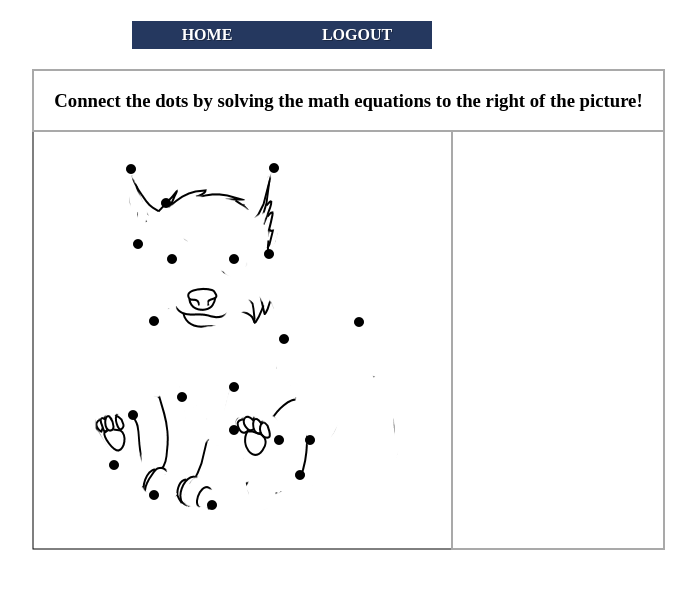
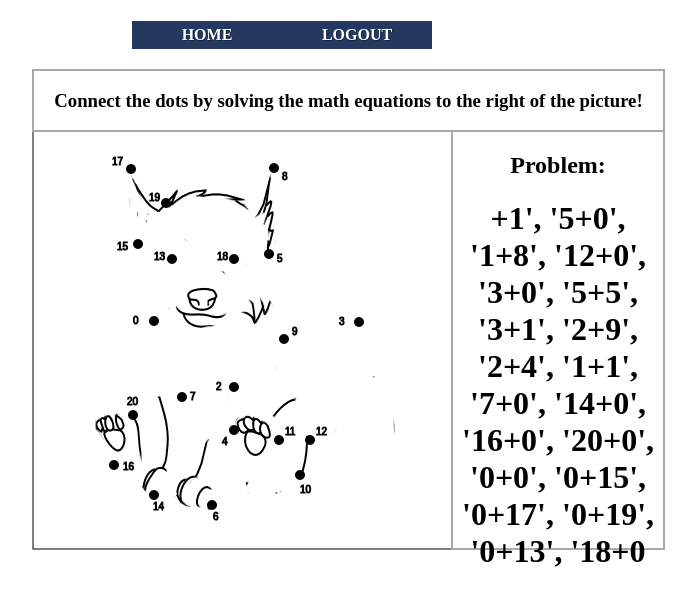
Before and after one commit to alleyazahri/SoftEng, a Django app: page /student/game1 in a window 1280 px wide. Shown: the part 45-651 px from the top of the page, without its empty margins (108-804 px from the left). Run offline with Django 3.2, Linux system fonts and the light colour scheme; a user stored in the database is signed in; data comes from the database, SQL or seed files in the repository; both versions use the stored data as it was after the commit; some libraries are stand-ins or nearby versions.

Commit message:
Connected Database to Game
HUZZAH! Okay the game now has all the answers and questions from the
database in it and correctly tied.

```diff
--- a/static/game.js
+++ b/static/game.js
@@ -61,23 +61,55 @@
 window.addEventListener("mousedown", getPosition(event)); //allows the person to 'click' the canvas
 $(image).load(function(){ //makes sure the image is loaded before drawing it onto the canvas.
     canvas.drawImage(image,(canvasWidth/2)-(image.width/2),(canvasHeight/2)-(image.height/2)+10);
+    //canvas.drawImage(im,(canvasWidth/2)-(im.width/2),(canvasHeight/2)-(im.height/2)+10);
 });
 
-//var answers = [];
-//var questions = [];
-//alert(ans + "\n" + probs);
+var answers = document.getElementById("answers").value;
+var problems = document.getElementById("questions").value;
+//Parse through answers and problems so we have an array of just answers and an array of problems, not a string of mumbojumbo
+answers = answers.slice(1,answers.length-1);
+answers = answers.split(", ");
+problems = problems.slice(3,problems.length-2);
+problems = problems.split("', u'");
 
+problemBlock.innerHTML = "<h1>" + problems[0] + "</h1>";
+
+//Placing answers onto the canvas
+canvas.strokeText(answers[0],250,50); //point 1
+canvas.strokeText(answers[1],245,132); //point 2
+canvas.strokeText(answers[2],260,205); //point 3
+canvas.strokeText(answers[3],284,305); //point 4
+canvas.strokeText(answers[4],307,195); //point 5
+canvas.strokeText(answers[5],268,363); //point 6
+canvas.strokeText(answers[6],190,315); //point 7
+canvas.strokeText(answers[7],253,305); //point 8
+canvas.strokeText(answers[8],181,390); //point 9
+canvas.strokeText(answers[9],184,260); //point 10
+canvas.strokeText(answers[10],158,270); //point 11
+canvas.strokeText(answers[11],121,380); //point 12
+canvas.strokeText(answers[12],91,340); //point 13
+canvas.strokeText(answers[13],95,275); //point 14
+canvas.strokeText(answers[14],101,194); //point 15
+canvas.strokeText(answers[15],85,120); //point 16
+canvas.strokeText(answers[16],80,35); //point 17
+canvas.strokeText(answers[17],117,71); //point 18
+canvas.strokeText(answers[18],122,130); //point 19
+canvas.strokeText(answers[19],185,130); //point 19
+
+var score = 100; //the following function will subtract from the score if a student gets the wrong answer.
 function getPosition(event){
     if(event != undefined) {
         var x = event.x+30; //please ignore the constants on x and y - I just had to use them since I had already created my buttons.
         var y = event.y-177;
 
-        //alert(ans + ", " + probs); //have been using this to make button areas and for troubleshooting
+        //alert(x + ", " + y); //have been using this to make button areas and for troubleshooting
+        //alert(answers + "\n" + problems); //also used for problem solving - database stuff!
         if (pos == 0){
             if(x >= 407 && x <= 418 && y >= 31 && y <= 43) { //point 1
                 canvas.drawImage(img1, (canvasWidth / 2) - (image.width / 2), (canvasHeight / 2) - (image.height / 2) + 10);
                 pos = pos+1;
                 tryAgainBlock.innerHTML = "";
+                problemBlock.innerHTML = "<h1>" + problems[pos] + "</h1>";
             }
             else if (x >= 404 && x <= 414 && y >= 119 && y <= 129){ //point 2
                 tryAgainBlock.innerHTML = "<h2>Try Again</h2>";
@@ -145,6 +177,7 @@
                 canvas.drawImage(img2, (canvasWidth / 2) - (image.width / 2), (canvasHeight / 2) - (image.height / 2) + 10);
                 pos = pos+1;
                 tryAgainBlock.innerHTML = "";
+                problemBlock.innerHTML = "<h1>" + problems[pos] + "</h1>";
             }
             else if (x >= 419 && x <= 429 && y >= 203 && y <= 214){ //point 3
                 tryAgainBlock.innerHTML = "<h2>Try Again</h2>";
@@ -212,6 +245,7 @@
                 canvas.drawImage(img3, (canvasWidth / 2) - (image.width / 2), (canvasHeight / 2) - (image.height / 2) + 10);
                 pos = pos+1;
                 tryAgainBlock.innerHTML = "";
+                problemBlock.innerHTML = "<h1>" + problems[pos] + "</h1>";
             }
             else if (x >= 445 && x <= 455 && y >= 304 && y <= 315){ //point 4
                 tryAgainBlock.innerHTML = "<h2>Try Again</h2>";
@@ -279,6 +313,7 @@
                 canvas.drawImage(img4, (canvasWidth / 2) - (image.width / 2), (canvasHeight / 2) - (image.height / 2) + 10);
                 pos = pos+1;
                 tryAgainBlock.innerHTML = "";
+                problemBlock.innerHTML = "<h1>" + problems[pos] + "</h1>";
             }
             else if (x >= 494 && x <= 504 && y >= 186 && y <= 196){ //point 5
                 tryAgainBlock.innerHTML = "<h2>Try Again</h2>";
@@ -346,6 +381,7 @@
                 canvas.drawImage(img5, (canvasWidth / 2) - (image.width / 2), (canvasHeight / 2) - (image.height / 2) + 10);
                 pos = pos+1;
                 tryAgainBlock.innerHTML = "";
+                problemBlock.innerHTML = "<h1>" + problems[pos] + "</h1>";
             }
             else if (x >= 434 && x <= 444 && y >= 339 && y <= 349){ //point 6
                 tryAgainBlock.innerHTML = "<h2>Try Again</h2>";
@@ -413,6 +449,7 @@
                 canvas.drawImage(img6, (canvasWidth / 2) - (image.width / 2), (canvasHeight / 2) - (image.height / 2) + 10);
                 pos = pos+1;
                 tryAgainBlock.innerHTML = "";
+                problemBlock.innerHTML = "<h1>" + problems[pos] + "</h1>";
             }
             else if (x >= 369 && x <= 379 && y >= 295 && y <= 305){ //point 7
                 tryAgainBlock.innerHTML = "<h2>Try Again</h2>";
@@ -480,6 +517,7 @@
                 canvas.drawImage(img7, (canvasWidth / 2) - (image.width / 2), (canvasHeight / 2) - (image.height / 2) + 10);
                 pos = pos+1;
                 tryAgainBlock.innerHTML = "";
+                problemBlock.innerHTML = "<h1>" + problems[pos] + "</h1>";
             }
             else if (x >= 414 && x <= 424 && y >= 304 && y <= 314){ //point 8
                 tryAgainBlock.innerHTML = "<h2>Try Again</h2>";
@@ -547,6 +585,7 @@
                 canvas.drawImage(img8, (canvasWidth / 2) - (image.width / 2), (canvasHeight / 2) - (image.height / 2) + 10);
                 pos = pos+1;
                 tryAgainBlock.innerHTML = "";
+                problemBlock.innerHTML = "<h1>" + problems[pos] + "</h1>";
             }
             else if (x >= 347 && x <= 357 && y >= 369 && y <= 379){ //point 9
                 tryAgainBlock.innerHTML = "<h2>Try Again</h2>";
@@ -614,6 +653,7 @@
                 canvas.drawImage(img9, (canvasWidth / 2) - (image.width / 2), (canvasHeight / 2) - (image.height / 2) + 10);
                 pos = pos+1;
                 tryAgainBlock.innerHTML = "";
+                problemBlock.innerHTML = "<h1>" + problems[pos] + "</h1>";
             }
             else if (x >= 369 && x <= 379 && y >= 252 && y <= 262){ //point 10
                 tryAgainBlock.innerHTML = "<h2>Try Again</h2>";
@@ -681,6 +721,7 @@
                 canvas.drawImage(img10, (canvasWidth / 2) - (image.width / 2), (canvasHeight / 2) - (image.height / 2) + 10);
                 pos = pos+1;
                 tryAgainBlock.innerHTML = "";
+                problemBlock.innerHTML = "<h1>" + problems[pos] + "</h1>";
             }
             else if (x >= 316 && x <= 326 && y >= 261 && y <= 271){ //point 11
                 tryAgainBlock.innerHTML = "<h2>Try Again</h2>";
@@ -748,6 +789,7 @@
                 canvas.drawImage(img11, (canvasWidth / 2) - (image.width / 2), (canvasHeight / 2) - (image.height / 2) + 10);
                 pos = pos+1;
                 tryAgainBlock.innerHTML = "";
+                problemBlock.innerHTML = "<h1>" + problems[pos] + "</h1>";
             }
             else if (x >= 289 && x <= 299 && y >= 360 && y <= 370){ //point 12
                 tryAgainBlock.innerHTML = "<h2>Try Again</h2>";
@@ -815,6 +857,7 @@
                 canvas.drawImage(img12, (canvasWidth / 2) - (image.width / 2), (canvasHeight / 2) - (image.height / 2) + 10);
                 pos = pos+1;
                 tryAgainBlock.innerHTML = "";
+                problemBlock.innerHTML = "<h1>" + problems[pos] + "</h1>";
             }
             else if (x >= 249 && x <= 259 && y >= 329 && y <= 339){ //point 13
                 tryAgainBlock.innerHTML = "<h2>Try Again</h2>";
@@ -882,6 +925,7 @@
                 canvas.drawImage(img13, (canvasWidth / 2) - (image.width / 2), (canvasHeight / 2) - (image.height / 2) + 10);
                 pos = pos+1;
                 tryAgainBlock.innerHTML = "";
+                problemBlock.innerHTML = "<h1>" + problems[pos] + "</h1>";
             }
             else if (x >= 267 && x <= 277 && y >= 280 && y <= 290){ //point 14
                 tryAgainBlock.innerHTML = "<h2>Try Again</h2>";
@@ -949,6 +993,7 @@
                 canvas.drawImage(img14, (canvasWidth / 2) - (image.width / 2), (canvasHeight / 2) - (image.height / 2) + 10);
                 pos = pos+1;
                 tryAgainBlock.innerHTML = "";
+                problemBlock.innerHTML = "<h1>" + problems[pos] + "</h1>";
             }
             else if (x >= 288 && x <= 298 && y >= 186 && y <= 196){ //point 15
                 tryAgainBlock.innerHTML = "<h2>Try Again</h2>";
@@ -1016,6 +1061,7 @@
                 canvas.drawImage(img15, (canvasWidth / 2) - (image.width / 2), (canvasHeight / 2) - (image.height / 2) + 10);
                 pos = pos+1;
                 tryAgainBlock.innerHTML = "";
+                problemBlock.innerHTML = "<h1>" + problems[pos] + "</h1>";
             }
             else if (x >= 273 && x <= 283 && y >= 108 && y <= 118){ //point 16
                 tryAgainBlock.innerHTML = "<h2>Try Again</h2>";
@@ -1083,6 +1129,7 @@
                 canvas.drawImage(img16, (canvasWidth / 2) - (image.width / 2), (canvasHeight / 2) - (image.height / 2) + 10);
                 pos = pos+1;
                 tryAgainBlock.innerHTML = "";
+                problemBlock.innerHTML = "<h1>" + problems[pos] + "</h1>";
             }
             else if (x >= 266 && x <= 276 && y >= 33 && y <= 43){ //point 17
                 tryAgainBlock.innerHTML = "<h2>Try Again</h2>";
@@ -1150,6 +1197,7 @@
                 canvas.drawImage(img17, (canvasWidth / 2) - (image.width / 2), (canvasHeight / 2) - (image.height / 2) + 10);
                 pos = pos+1;
                 tryAgainBlock.innerHTML = "";
+                problemBlock.innerHTML = "<h1>" + problems[pos] + "</h1>";
             }
             else if (x >= 301 && x <= 311 && y >= 67 && y <= 77){ //point 18
                 tryAgainBlock.innerHTML = "<h2>Try Again</h2>";
@@ -1217,6 +1265,7 @@
                 canvas.drawImage(img18, (canvasWidth / 2) - (image.width / 2), (canvasHeight / 2) - (image.height / 2) + 10);
                 pos = pos+1;
                 tryAgainBlock.innerHTML = "";
+                problemBlock.innerHTML = "<h1>" + problems[pos] + "</h1>";
             }
             else if (x >= 307 && x <= 317 && y >= 123 && y <= 133){ //point 19
                 tryAgainBlock.innerHTML = "<h2>Try Again</h2>";
@@ -1284,6 +1333,7 @@
                 canvas.drawImage(img19, (canvasWidth / 2) - (image.width / 2), (canvasHeight / 2) - (image.height / 2) + 10);
                 pos = pos+1;
                 tryAgainBlock.innerHTML = "";
+                problemBlock.innerHTML = "<h1>" + problems[pos] + "</h1>";
             }
             else if (x >= 369 && x <= 379 && y >= 123 && y <= 133){ //point 20
                 tryAgainBlock.innerHTML = "<h2>Try Again</h2>";
@@ -1351,6 +1401,7 @@
                 canvas.drawImage(img20, (canvasWidth / 2) - (image.width / 2), (canvasHeight / 2) - (image.height / 2) + 10);
                 pos = pos+1;
                 tryAgainBlock.innerHTML = "<h1>Great Work!</h1>";
+                problemBlock.innerHTML = "<h1>" + problems[pos] + "</h1>";
             }
             else if(x >= 407 && x <= 418 && y >= 31 && y <= 43) { //point 1
                 tryAgainBlock.innerHTML = "<h2>Try Again</h2>";
--- a/student/templates/student/game1.html
+++ b/student/templates/student/game1.html
@@ -14,15 +14,20 @@
         <h3>Connect the dots by solving the math equations to the right of the picture!</h3>
     </div>
     <div id ="probBlock" style="position:fixed; left:559px; top:175px; width:210px; height:416px; border: 2px solid darkgray" align="center">
+        <h2>Problem:</h2>
         <div id = "problems"></div>
         <div id = "tryAgain"></div>
     </div>
+    <input type="hidden" id="answers" value="{{ answerSet }}">
+    <input type="hidden" id="questions" value="{{ problemSet }}">
     <script src="{% static 'jquery-2.1.3.min.js' %}" type="text/javascript"></script>
-    <script type="text/javascript">
-        var ans = {{ answerSet }};
-        var probs = {{ problemSet }};
-        alert(probs);
-    </script>
+    <!--<script type="text/javascript">-->
+        <!--var ans = {{ answerSet }};-->
+        <!--var probs = [];-->
+        <!--probs[0]= "{{ prob1 }}";-->
+        <!--probs[1]= "{{ prob2 }}";-->
+        <!--alert(probs);-->
+    <!--</script>-->
     <script src="{% static 'game.js' %}" type="text/javascript"></script>
 
 
--- a/student/views.py
+++ b/student/views.py
@@ -77,11 +77,11 @@
 def game1(request):
     total = Problem.objects.aggregate(Max('pk'))
     total = total.get('pk__max')
-    problems = None;
+    problems = [];
     answers = []
     count = 0
 
-    while count<2:
+    while count<20:
         rand = random.randint(1,total)
         try:
             rand = Problem.objects.get(pk=rand)
@@ -90,7 +90,7 @@
         if type(rand) is not int and rand.level == 1:
             if rand.answer not in answers:
 
-                problems = rand.problem
+                problems.append(rand.problem)
                 answers.append(rand.answer)
                 count = count + 1
     return render(request,'student/game1.html',{'answerSet' : answers, 'problemSet' : problems})
```
Also changed, not shown: db.sqlite3, 1 other file.
